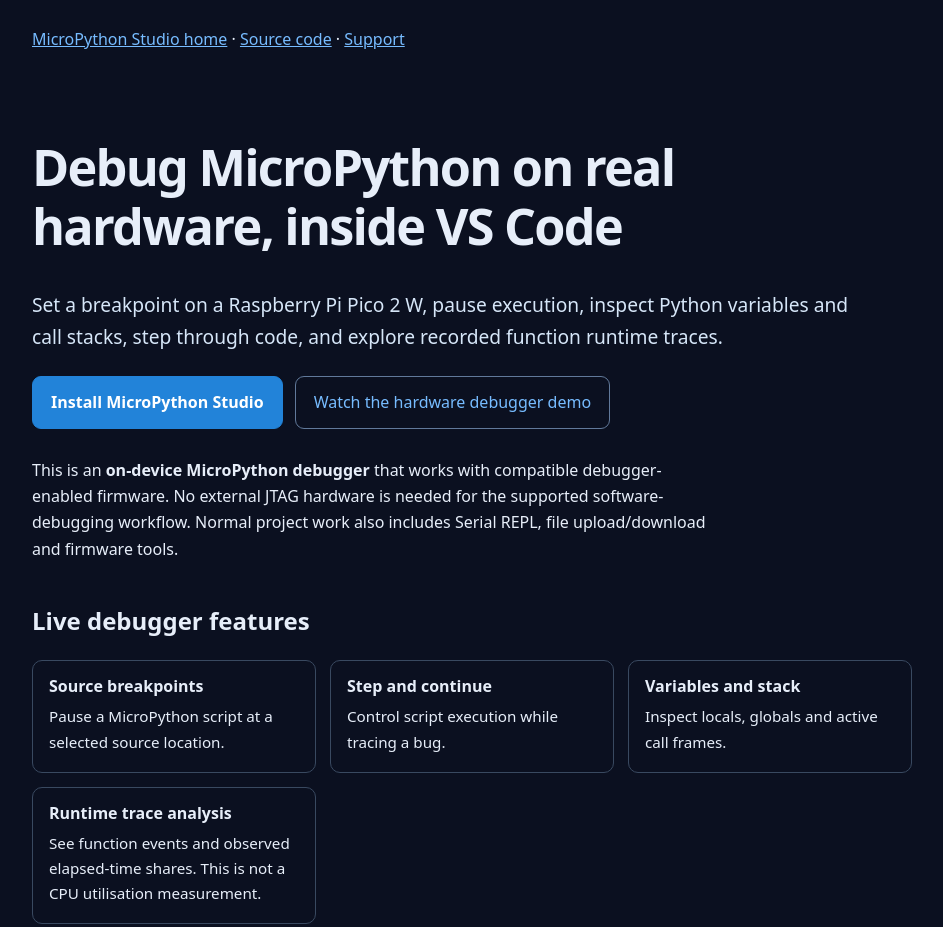
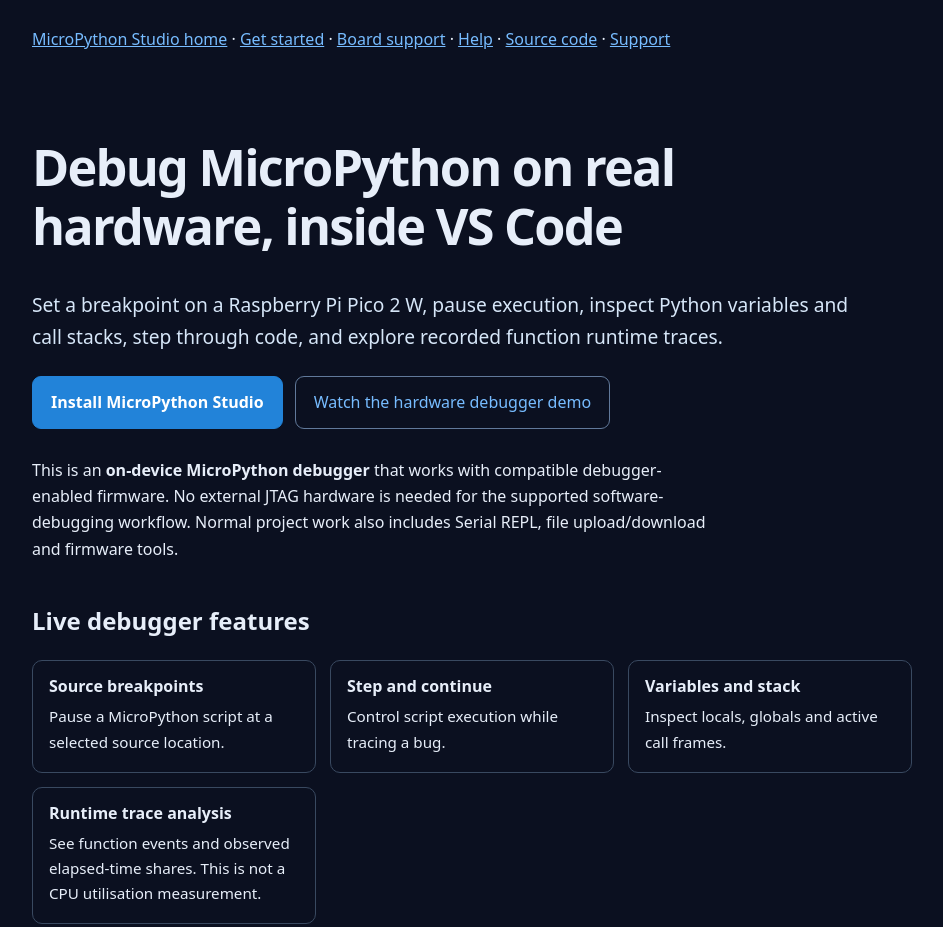
Before and after one commit to niwantha33/micropython-studio, a website: page micropython-live-debugger.html in a window 1280 px wide. Shown: the top 927 px of the page, without its empty margins (168-1111 px from the left). Drawn offline with Linux system fonts and the light colour scheme.

Commit message:
docs(site): link debugger guide to beginner, board and troubleshooting pages

```diff
--- a/micropython-live-debugger.html
+++ b/micropython-live-debugger.html
@@ -47,7 +47,7 @@
   </style>
 </head>
 <body>
-  <header><nav aria-label="Main navigation"><a href="./">MicroPython Studio home</a> · <a href="https://github.com/niwantha33/micropython-studio">Source code</a> · <a href="https://github.com/niwantha33/micropython-studio/issues">Support</a></nav></header>
+  <header><nav aria-label="Main navigation"><a href="./">MicroPython Studio home</a> · <a href="./getting-started.html">Get started</a> · <a href="./board-support.html">Board support</a> · <a href="./troubleshooting.html">Help</a> · <a href="https://github.com/niwantha33/micropython-studio">Source code</a> · <a href="https://github.com/niwantha33/micropython-studio/issues">Support</a></nav></header>
   <main>
     <h1>Debug MicroPython on real hardware, inside VS Code</h1>
     <p class="lead">Set a breakpoint on a Raspberry Pi Pico 2 W, pause execution, inspect Python variables and call stacks, step through code, and explore recorded function runtime traces.</p>
```
